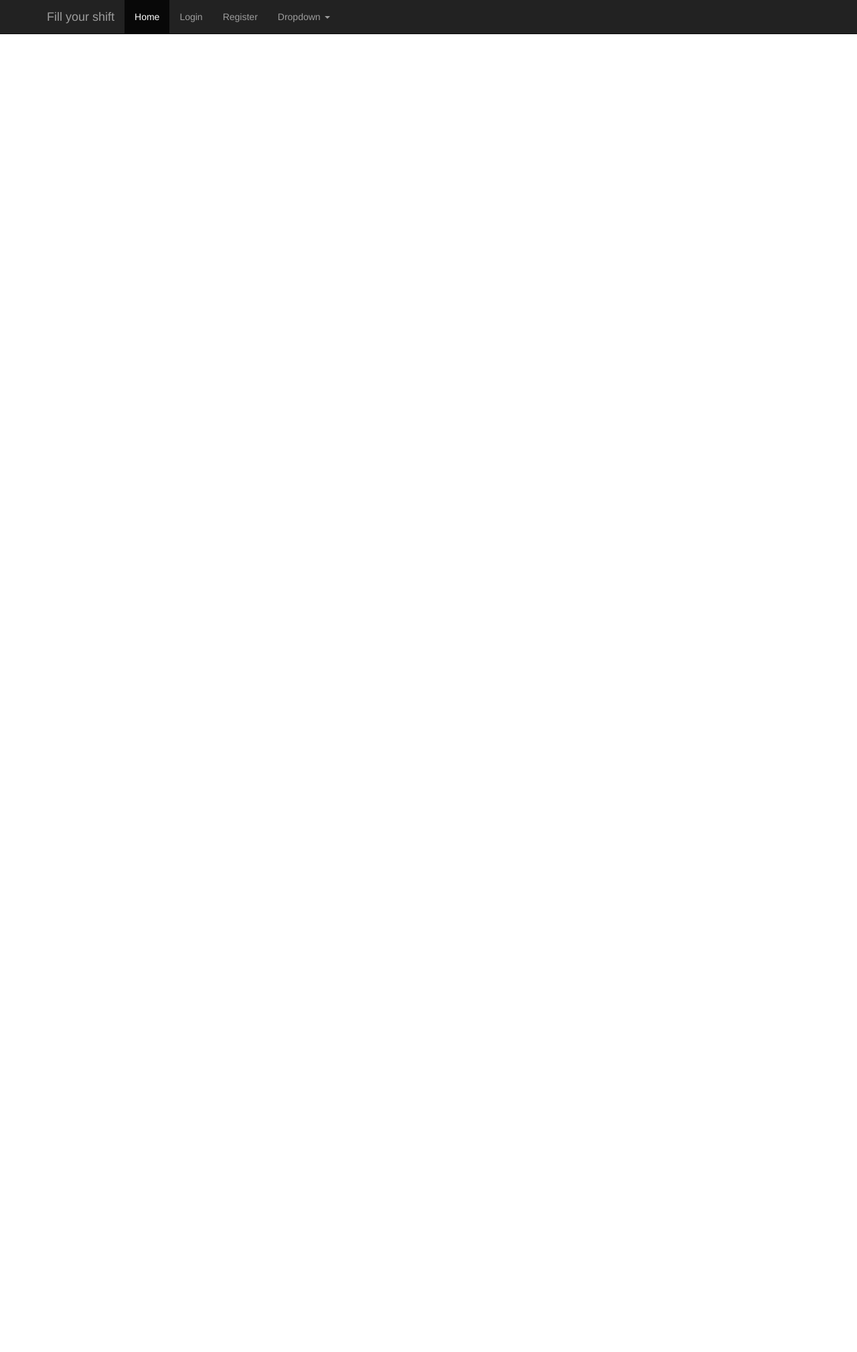
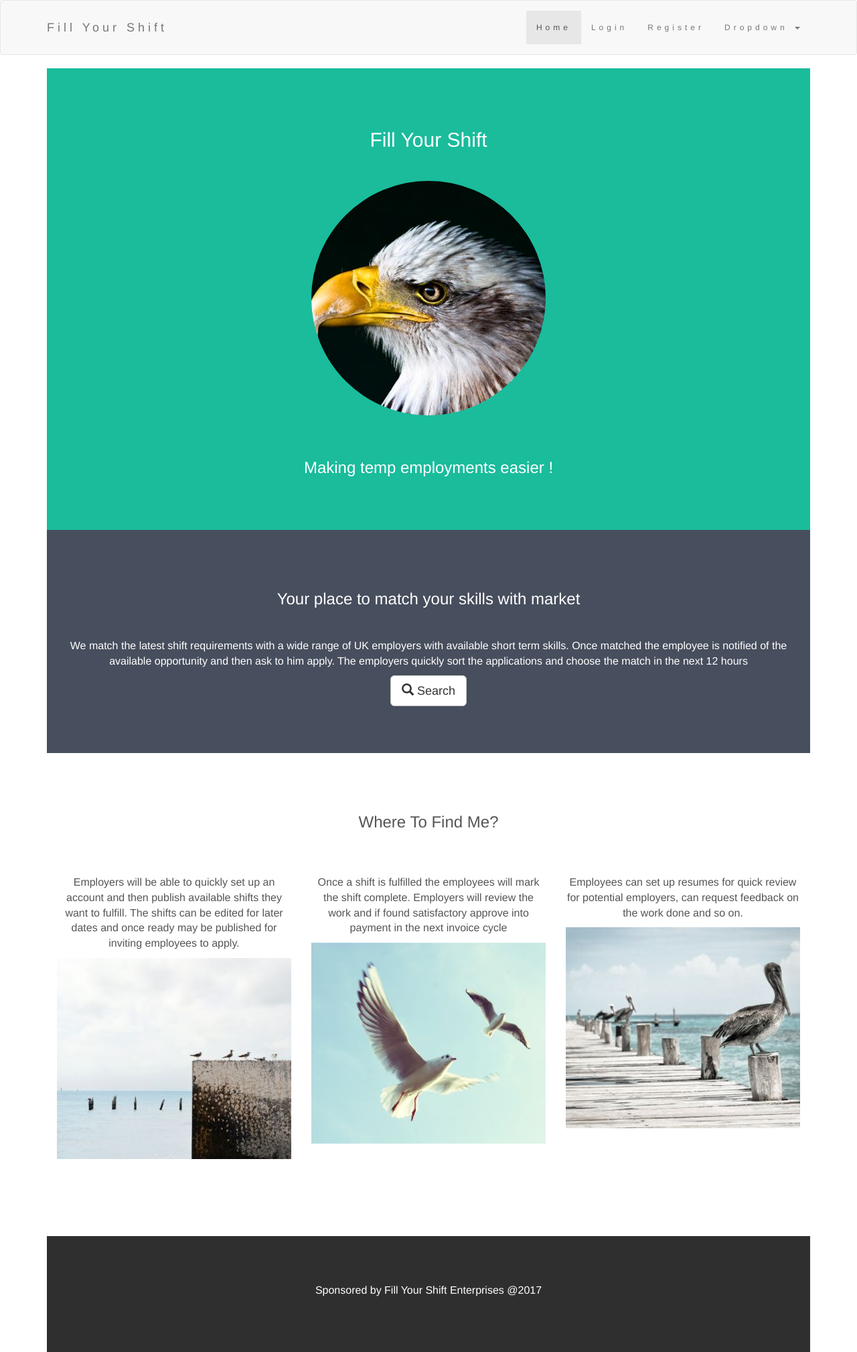
Before and after one commit to dennisuid/fillYourShift, a Symfony app: template src/Shift/ShiftBundle/Resources/views/Shift/index.html.twig in a window 1280 px wide. Shown: the whole page at 67% size. Before the commit the page ends 51 px from the top, so only its background shows below. Run offline with Twig, Linux system fonts and the light colour scheme; the template is opened without the code that fills it, so the values that code supplies are empty; some libraries are stand-ins or nearby versions.

Commit message:
bootstrap template addiiton, new images, text changes, changes in base template

```diff
--- a/src/Shift/ShiftBundle/Resources/views/Shift/index.html.twig
+++ b/src/Shift/ShiftBundle/Resources/views/Shift/index.html.twig
@@ -3,6 +3,51 @@
 {% block title %}Fill your shift{% endblock %}
 {% block head %}
     {{ parent() }}
+   {% endblock %}
+{% block body %}
+
+    <body>
+        <!-- First Container -->
+        <div class="container-fluid bg-1 text-center">
+            <h2 class="margin">Fill Your Shift</h2>
+            <img src="{{ asset('images/bird.jpg') }}" class="img-responsive img-circle margin" style="display:inline" alt="Bird" width="350" height="350">
+            <h3>Making temp employments easier !</h3>
+        </div>
+
+        <!-- Second Container -->
+        <div class="container-fluid bg-2 text-center">
+            <h3 class="margin">Your place to match your skills with market</h3>
+            <p>We match the latest shift requirements with a wide range of UK employers with available short term skills. Once matched the employee is notified of the available opportunity and then ask to him apply. The employers quickly sort the applications and choose the match in the next 12 hours</p>
+            <a href="#" class="btn btn-default btn-lg">
+                <span class="glyphicon glyphicon-search"></span> Search
+            </a>
+        </div>
+
+        <!-- Third Container (Grid) -->
+        <div class="container-fluid bg-3 text-center">
+            <h3 class="margin">Where To Find Me?</h3><br>
+            <div class="row">
+                <div class="col-sm-4">
+                    <p>Employers will be able to quickly set up an account and then publish available shifts they want to fulfill. The shifts can be edited for later dates and once ready may be published for inviting employees to apply. </p>
+                    <img src="{{ asset('images/birds1.jpg') }}" class="img-responsive margin" style="width:100%" alt="Image">
+                </div>
+                <div class="col-sm-4">
+                    <p>Once a shift is fulfilled the employees will mark the shift complete. Employers will review the work and if found satisfactory approve into payment in the next invoice cycle</p>
+                    <img src="{{ asset('images/birds2.jpg') }}" class="img-responsive margin" style="width:100%" alt="Image">
+                </div>
+                <div class="col-sm-4">
+                    <p>Employees can set up resumes for quick review for potential employers, can request feedback on the work done and so on.</p>
+                    <img src="{{ asset('images/birds3.jpg') }}" class="img-responsive margin" style="width:100%" alt="Image">
+                </div>
+            </div>
+        </div>
+
+        <!-- Footer -->
+        <footer class="container-fluid bg-4 text-center">
+            <p>Sponsored by Fill Your Shift Enterprises @2017</p>
+        </footer>
+
+    </body>
+</html>
+
 {% endblock %}
-{% block body %}
-{% endblock %}
--- a/src/Shift/ShiftBundle/Resources/views/base.html.twig
+++ b/src/Shift/ShiftBundle/Resources/views/base.html.twig
@@ -11,22 +11,23 @@
     <script src="https://cdnjs.cloudflare.com/ajax/libs/jquery/2.2.3/jquery.min.js"></script>
     <script src="https://maxcdn.bootstrapcdn.com/bootstrap/3.3.6/js/bootstrap.min.js" integrity="sha384-0mSbJDEHialfmuBBQP6A4Qrprq5OVfW37PRR3j5ELqxss1yVqOtnepnHVP9aJ7xS" crossorigin="anonymous"></script>
     <link rel="icon" type="image/x-icon" href="{{ asset('favicon.ico') }}" />
+     <link rel="stylesheet" href="https://maxcdn.bootstrapcdn.com/bootstrap/3.3.7/css/bootstrap.min.css">
+    <link href="https://fonts.googleapis.com/css?family=Montserrat" rel="stylesheet">
     </head>
 <body>
-    <!-- Fixed navbar -->
-    <nav class="navbar navbar-inverse navbar-fixed-top">
+    <!-- Navbar -->
+<nav class="navbar navbar-default">
   <div class="container">
     <div class="navbar-header">
-                <button type="button" class="navbar-toggle collapsed" data-toggle="collapse" data-target="#navbar" aria-expanded="false" aria-controls="navbar">
-                    <span class="sr-only">Toggle navigation</span>
+      <button type="button" class="navbar-toggle" data-toggle="collapse" data-target="#myNavbar">
         <span class="icon-bar"></span>
         <span class="icon-bar"></span>
         <span class="icon-bar"></span>
       </button>
-                <a class="navbar-brand" href="#">Fill your shift</a>
+      <a class="navbar-brand" href="#">Fill Your Shift</a>
     </div>
-            <div id="navbar" class="navbar-collapse collapse">
-                <ul class="nav navbar-nav">
+    <div class="collapse navbar-collapse" id="myNavbar">
+       <ul class="nav navbar-nav navbar-right">
                     <li class="active"><a href="/">Home</a></li>
                     <li><a href="#about">Login</a></li>
                     <li><a href="/user/add">Register</a></li>
@@ -43,11 +44,9 @@
                         </ul>
                     </li>
                 </ul>
-            </div><!--/.nav-collapse -->
+    </div>
   </div>
 </nav>
-
-
        <div class="container">
         <div class="row">
             <div class="col-sm-12">
--- a/web/css/mystyle.css
+++ b/web/css/mystyle.css
@@ -1,8 +1,40 @@
-body{
-    padding-top: 60px;
+
+body {
+    font: 20px Montserrat, sans-serif;
+    line-height: 1.8;
+    color: #f5f6f7;
 }
-.important { color: #336699; }
-.div_control{
-    padding: 10px;
-    margin: 10px;
+p {font-size: 16px;}
+.margin {margin-bottom: 45px;}
+.bg-1 {
+    background-color: #1abc9c; /* Green */
+    color: #ffffff;
 }
+.bg-2 {
+    background-color: #474e5d; /* Dark Blue */
+    color: #ffffff;
+}
+.bg-3 {
+    background-color: #ffffff; /* White */
+    color: #555555;
+}
+.bg-4 {
+    background-color: #2f2f2f; /* Black Gray */
+    color: #fff;
+}
+.container-fluid {
+    padding-top: 70px;
+    padding-bottom: 70px;
+}
+.navbar {
+    padding-top: 15px;
+    padding-bottom: 15px;
+    border: 0;
+    border-radius: 0;
+    margin-bottom: 0;
+    font-size: 12px;
+    letter-spacing: 5px;
+}
+.navbar-nav  li a:hover {
+    color: #1abc9c !important;
+}
```
Also changed, not shown: web/images/bird.jpg (added), web/images/birds1.jpg (added), web/images/birds2.jpg (added), web/images/birds3.jpg (added). Lines whose indentation alone changed are shown as unchanged.
